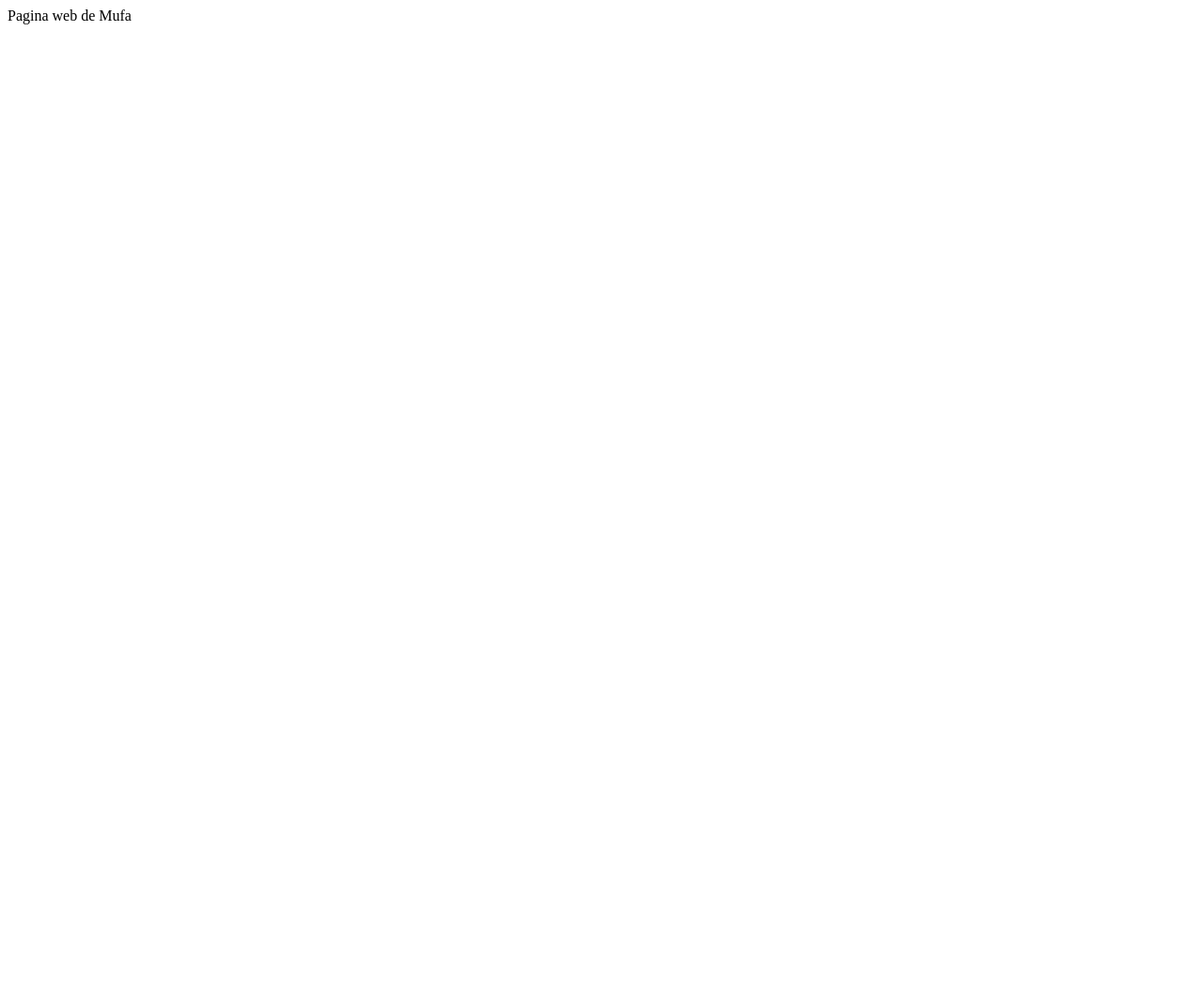
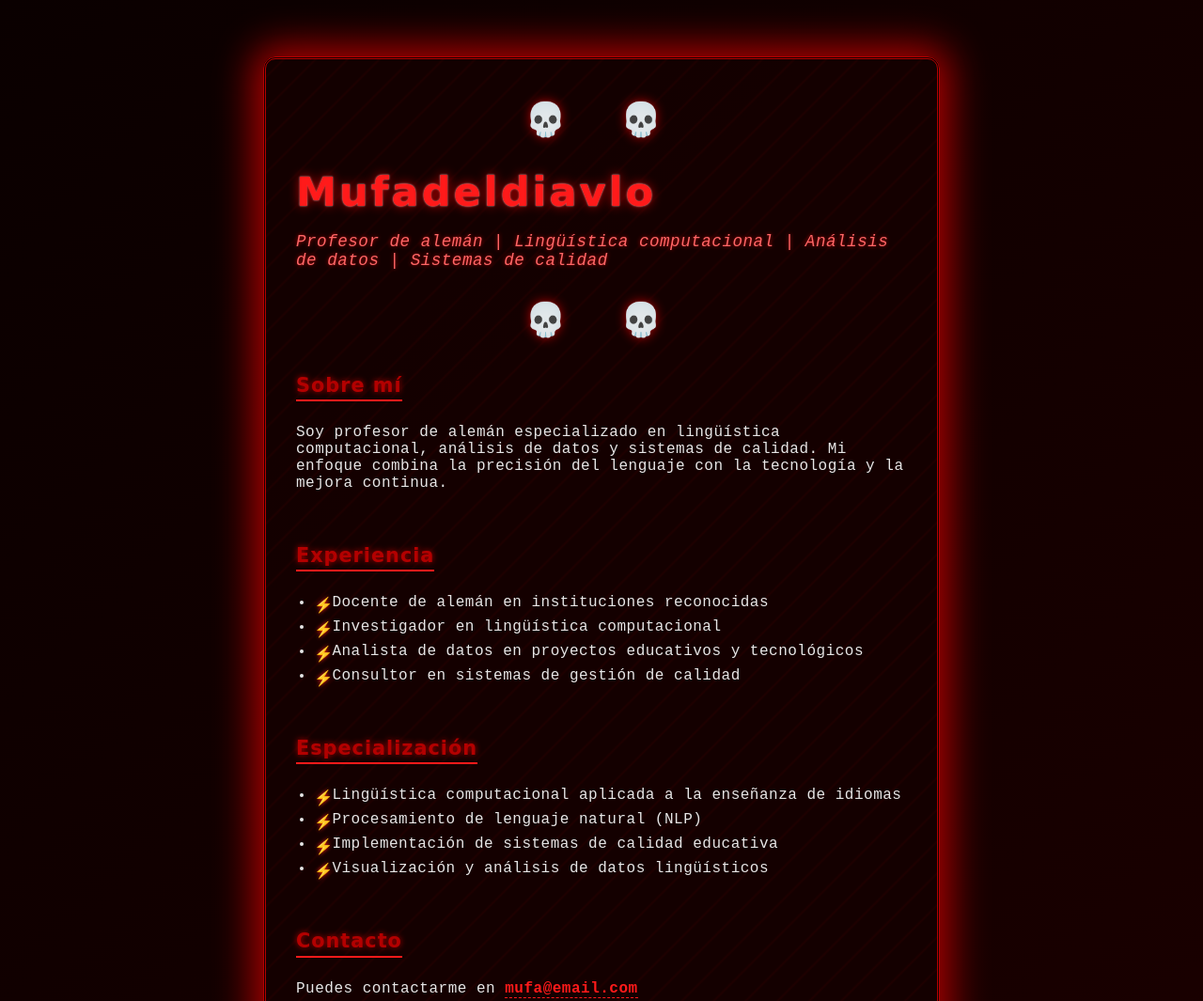
Before and after one commit to kcleonp/webkclp, a plain HTML site: page index.html in a window 1280 px wide. Shown: the top 1065 px of the page at 94% size. Before the commit the page ends 800 px from the top, so only its background shows below. Drawn offline with Linux system fonts and the light colour scheme.

Commit message:
satanismo

```diff
--- a/index.html
+++ b/index.html
@@ -1 +1,45 @@
-Pagina web de Mufa
+<!DOCTYPE html>
+<html lang="es">
+<head>
+	<meta charset="UTF-8">
+	<meta name="viewport" content="width=device-width, initial-scale=1.0">
+	<title>Mufa | Trayectoria Profesional</title>
+	<link rel="stylesheet" href="styles.css">
+</head>
+<body>
+	<div class="container">
+		<header>
+			<div class="skull-row" aria-hidden="true">💀<span class="skull-space"></span>💀</div>
+			<h1>Mufadeldiavlo</h1>
+			<p class="subtitle">Profesor de alemán | Lingüística computacional | Análisis de datos | Sistemas de calidad</p>
+			<div class="skull-row" aria-hidden="true">💀<span class="skull-space"></span>💀</div>
+		</header>
+		<section>
+			<h2>Sobre mí</h2>
+			<p>Soy profesor de alemán especializado en lingüística computacional, análisis de datos y sistemas de calidad. Mi enfoque combina la precisión del lenguaje con la tecnología y la mejora continua.</p>
+		</section>
+		<section>
+			<h2>Experiencia</h2>
+			<ul>
+				<li>Docente de alemán en instituciones reconocidas</li>
+				<li>Investigador en lingüística computacional</li>
+				<li>Analista de datos en proyectos educativos y tecnológicos</li>
+				<li>Consultor en sistemas de gestión de calidad</li>
+			</ul>
+		</section>
+		<section>
+			<h2>Especialización</h2>
+			<ul>
+				<li>Lingüística computacional aplicada a la enseñanza de idiomas</li>
+				<li>Procesamiento de lenguaje natural (NLP)</li>
+				<li>Implementación de sistemas de calidad educativa</li>
+				<li>Visualización y análisis de datos lingüísticos</li>
+			</ul>
+		</section>
+		<section>
+			<h2>Contacto</h2>
+			<p>Puedes contactarme en <a href="mailto:mufa@email.com">mufa@email.com</a></p>
+		</section>
+	</div>
+</body>
+</html>
--- /dev/null
+++ b/styles.css
@@ -0,0 +1,128 @@
+/* Calaveras decorativas */
+.skull-row {
+    display: flex;
+    justify-content: center;
+    align-items: center;
+    font-size: 2.2rem;
+    margin: 0.2rem 0 0.2rem 0;
+    filter: drop-shadow(0 0 6px #b30000);
+    user-select: none;
+    letter-spacing: 0.5em;
+    z-index: 2;
+    position: relative;
+}
+.skull-space {
+    display: inline-block;
+    width: 2.5rem;
+}
+
+
+@import url('https://fonts.googleapis.com/css2?family=UnifrakturCook:wght@700&display=swap');
+
+body {
+    font-family: 'UnifrakturCook', 'Roboto Mono', monospace, Arial, Helvetica, sans-serif;
+    background: linear-gradient(135deg, #0a0000 0%, #1a0000 100%);
+    color: #e6e6e6;
+    margin: 0;
+    padding: 0;
+    min-height: 100vh;
+    letter-spacing: 0.5px;
+}
+
+.container {
+    max-width: 650px;
+    margin: 60px auto;
+    background: rgba(20, 0, 0, 0.97);
+    padding: 2.5rem 2rem;
+    border-radius: 13px;
+    box-shadow: 0 0 40px 10px #b30000, 0 2px 24px 0 #000;
+    text-align: left;
+    border: 3px double #b30000;
+    position: relative;
+    overflow: hidden;
+}
+.container::before {
+    content: '';
+    position: absolute;
+    top: -40px; left: -40px; right: -40px; bottom: -40px;
+    background: repeating-linear-gradient(135deg, transparent, transparent 20px, #b30000 22px, transparent 24px);
+    opacity: 0.07;
+    pointer-events: none;
+    z-index: 0;
+}
+
+h1 {
+    color: #ff1a1a;
+    letter-spacing: 3px;
+    margin-bottom: 0.5rem;
+    font-size: 2.7rem;
+    font-family: 'UnifrakturCook', cursive, 'Roboto Mono', monospace, Arial, Helvetica, sans-serif;
+    text-shadow: 0 0 12px #b30000, 0 0 2px #fff;
+    z-index: 1;
+    position: relative;
+}
+
+.subtitle {
+    color: #ff6666;
+    font-size: 1.1rem;
+    margin-bottom: 2rem;
+    font-style: italic;
+    text-shadow: 0 0 4px #b30000;
+    z-index: 1;
+    position: relative;
+}
+
+h2 {
+    color: #b30000;
+    margin-top: 2rem;
+    margin-bottom: 0.5rem;
+    font-size: 1.3rem;
+    border-bottom: 2px solid #ff1a1a;
+    display: inline-block;
+    padding-bottom: 0.2rem;
+    letter-spacing: 1px;
+    text-shadow: 0 0 6px #b30000;
+    font-family: 'UnifrakturCook', cursive, 'Roboto Mono', monospace, Arial, Helvetica, sans-serif;
+}
+
+ul {
+    padding-left: 1.2rem;
+    margin-bottom: 1.5rem;
+    z-index: 1;
+    position: relative;
+}
+
+li {
+    margin-bottom: 0.5rem;
+    color: #e6e6e6;
+    position: relative;
+    padding-left: 1.2em;
+}
+li::before {
+    content: '\26A1';
+    color: #b30000;
+    position: absolute;
+    left: 0;
+    font-size: 1em;
+    top: 0.1em;
+    filter: drop-shadow(0 0 2px #ff1a1a);
+}
+
+a {
+    color: #ff1a1a;
+    text-decoration: none;
+    border-bottom: 1px dashed #ff1a1a;
+    transition: color 0.2s, border-bottom 0.2s;
+    font-weight: bold;
+}
+a:hover {
+    color: #fff;
+    border-bottom: 2px solid #fff;
+    text-shadow: 0 0 6px #b30000;
+}
+
+section {
+    margin-bottom: 1.5rem;
+    z-index: 1;
+    position: relative;
+}
```
